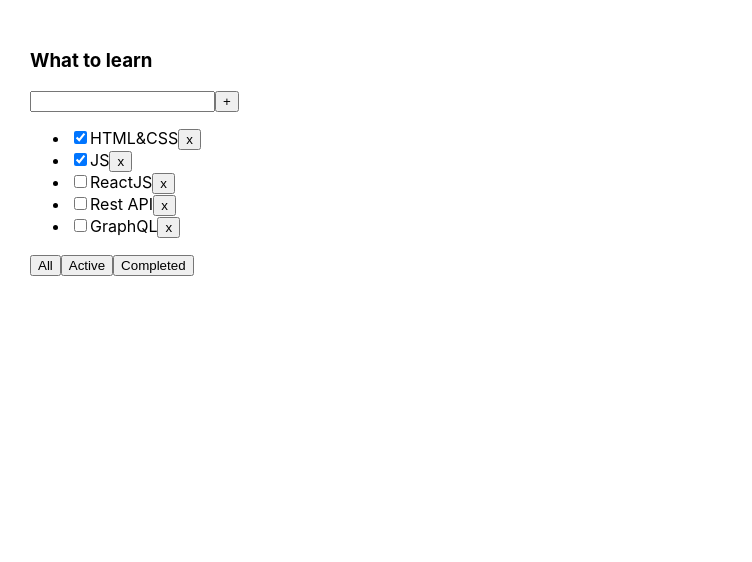
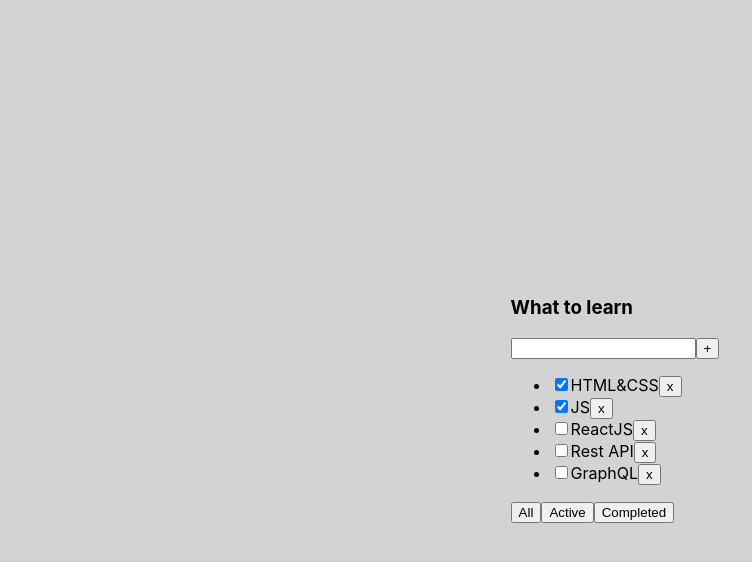
Before and after one commit to VanoKi/micro-tasks, a React (Vite) app: page / in a window 1280 px wide. Shown: the top 562 px of the page, without its empty margins (0-752 px from the left). Built offline with nearby package versions, Linux system fonts and the light colour scheme.

Commit message:
fix: styles

```diff
--- a/src/index.css
+++ b/src/index.css
@@ -5,6 +5,14 @@ body {
   sans-serif;
   -webkit-font-smoothing: antialiased;
   -moz-osx-font-smoothing: grayscale;
+
+  display: flex;
+  justify-content: center;
+  align-items: center;
+
+  background: lightgray;
+
+  height: 100vh;
 }
 
 code {
```
